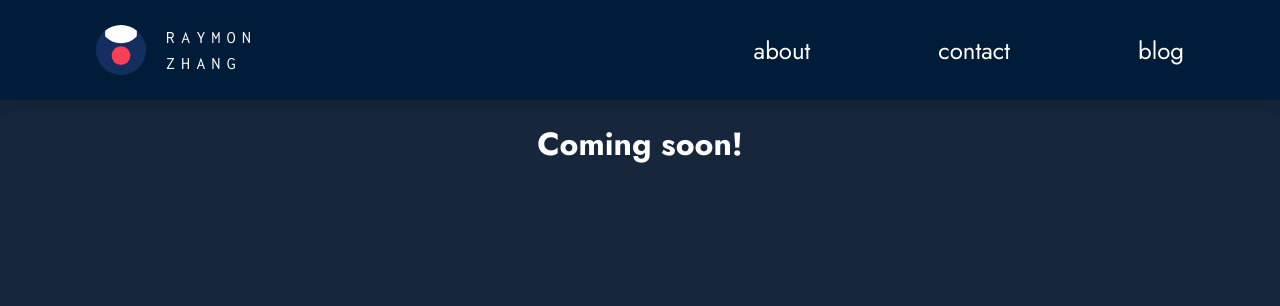
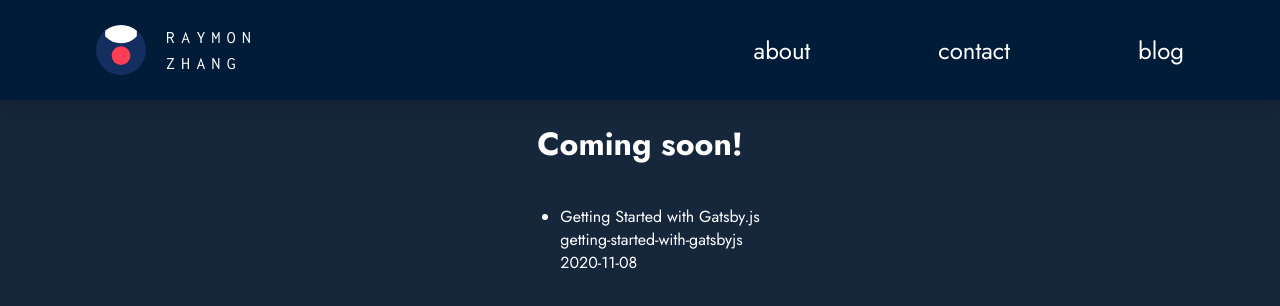
Before and after one commit to raymon-zhang/raymon-zhang.github.io, a Next.js app: page /blog in a window 1280 px wide. Shown: the top 306 px of the page. Built offline with nearby package versions, Linux system fonts and the light colour scheme.

Commit message:
Basic blog working

```diff
--- /dev/null
+++ b/lib/posts.ts
@@ -0,0 +1,74 @@
+import fs from "fs";
+import path from "path";
+
+import matter from "gray-matter";
+
+import remark from "remark";
+import html from "remark-html";
+
+const postsDirectory = path.join(process.cwd(), "posts");
+
+export interface frontMatterType {
+    title: string;
+    date: string;
+    slug: string;
+}
+
+export function getSortedPostsData() {
+    const fileNames = fs.readdirSync(postsDirectory);
+    const allPostsData: frontMatterType[] = fileNames.map((fileName) => {
+        const slug = fileName.replace(/\.md$/, "");
+
+        const fullPath = path.join(postsDirectory, fileName);
+        const fileContents = fs.readFileSync(fullPath, "utf8");
+
+        const { title, date } = matter(fileContents).data;
+
+        return {
+            slug,
+            title,
+            date,
+        };
+    });
+    return allPostsData.sort(({ date: a }, { date: b }) => {
+        if (a < b) {
+            return 1;
+        } else if (a > b) {
+            return -1;
+        } else {
+            return 0;
+        }
+    });
+}
+
+export function getAllPostSlugs() {
+    const fileNames = fs.readdirSync(postsDirectory);
+
+    return fileNames.map((fileName) => {
+        return {
+            params: {
+                slug: fileName.replace(/\.md$/, ""),
+            },
+        };
+    });
+}
+
+export async function getPostData(slug?: string | string[]) {
+    const fullPath = path.join(postsDirectory, `${slug}.md`);
+    const fileContents = fs.readFileSync(fullPath, "utf-8");
+
+    const {
+        content,
+        data: { title, date },
+    } = matter(fileContents);
+
+    const processedContent = await remark().use(html).process(content);
+    const contentHtml = processedContent.toString();
+
+    return {
+        slug,
+        contentHtml,
+        title,
+        date,
+    };
+}
--- a/package.json
+++ b/package.json
@@ -13,11 +13,14 @@
     "@svgr/webpack": "^5.5.0",
     "@types/nodemailer": "^6.4.2",
     "framer-motion": "^4.1.17",
+    "gray-matter": "^4.0.3",
     "next": "11.0.1",
     "nodemailer": "^6.6.2",
     "react": "17.0.2",
     "react-dom": "17.0.2",
     "react-intersection-observer": "^8.32.0",
+    "remark": "13",
+    "remark-html": "13",
     "sass": "^1.35.1"
   },
   "devDependencies": {
--- a/pages/blog/index.tsx
+++ b/pages/blog/index.tsx
@@ -1,9 +1,38 @@
+import { GetStaticProps } from "next";
+
+import { getSortedPostsData, frontMatterType } from "../../lib/posts";
+
 import { DefaultLayout } from "../../layouts/DefaultLayout";
 
-export default function Blog() {
+export default function Blog({
+    allPostsData,
+}: {
+    allPostsData: frontMatterType[];
+}) {
     return (
         <DefaultLayout>
-            <h1>Coming soon!</h1>
+            <h1>Coming soon!</h1>{" "}
+            <ul>
+                {allPostsData.map(({ slug, date, title }) => (
+                    <li key={slug}>
+                        {title}
+                        <br />
+                        {slug}
+                        <br />
+                        {date}
+                    </li>
+                ))}
+            </ul>
         </DefaultLayout>
     );
 }
+
+export const getStaticProps: GetStaticProps = async (context) => {
+    const allPostsData = getSortedPostsData();
+
+    return {
+        props: {
+            allPostsData,
+        },
+    };
+};
```
Also changed, not shown: pages/blog/[slug].tsx (added, +35 -0 lines), 1 other file (tests, documents, lock files or other folders).
